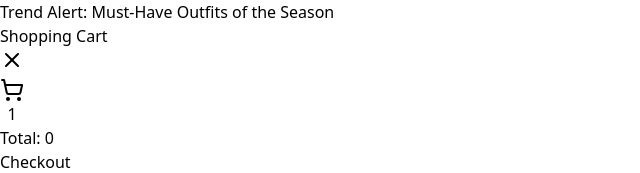
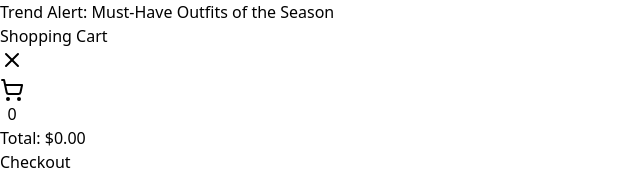
Before and after one commit to gabriellamsa/shopping-cart, a React (Vite) app: page / in a window 1280 px wide. Shown: the top 173 px of the page, without its empty margins (0-640 px from the left). Built offline with nearby package versions, Linux system fonts and the light colour scheme.

Commit message:
feat: add FormatCurrency utility and integrate with ShoppingCart

```diff
--- a/src/components/ShoppingCart.jsx
+++ b/src/components/ShoppingCart.jsx
@@ -2,6 +2,7 @@ import { ShoppingCartIcon, XIcon } from "lucide-react";
 import { useEffect, useState } from "react";
 import { useCart } from "../context/CartContext";
 import { CartItem } from "./CartItem";
+import { formatCurrency } from "../utilities/FormatCurrency";
 
 export const ShoppingCart = () => {
   const [isOpen, setIsOpen] = useState(false);
@@ -41,7 +42,7 @@ export const ShoppingCart = () => {
       >
         <ShoppingCartIcon className="text-xs text-white" />
         <span className="w-6 h-6 bg-pink-400 absolute -bottom-4 -left-2 grid place-items-center border border-gray-300 rounded-full text-sm text-white">
-          1
+          {cartItems.length > 9 ? "9+" : cartItems.length}
         </span>
       </button>
       <div className="h-screen flex flex-col gap-y-3 overflow-y-scroll px-5 pb-24 pt-20">
@@ -50,7 +51,9 @@ export const ShoppingCart = () => {
         })}
       </div>
       <div className="w-full h-20 bg-white absolute bottom-0 left-0 z-10 grid place-items-center border rounded-lg">
-        <h1 className="text-lg text-gray-600">Total: {totalPrice}</h1>
+        <h1 className="text-lg text-gray-600">
+          Total: {formatCurrency(totalPrice)}
+        </h1>
         <button className="rounded-md bg-blue-300 px-2 text-white hover:bg-blue-400 transition-colors">
           Checkout
         </button>
--- /dev/null
+++ b/src/utilities/FormatCurrency.jsx
@@ -0,0 +1,8 @@
+const CURRENCY_FROMATTER = new Intl.NumberFormat(undefined, {
+  currency: "USD",
+  style: "currency",
+});
+
+export function formatCurrency(number) {
+  return CURRENCY_FROMATTER.format(number);
+}
```
